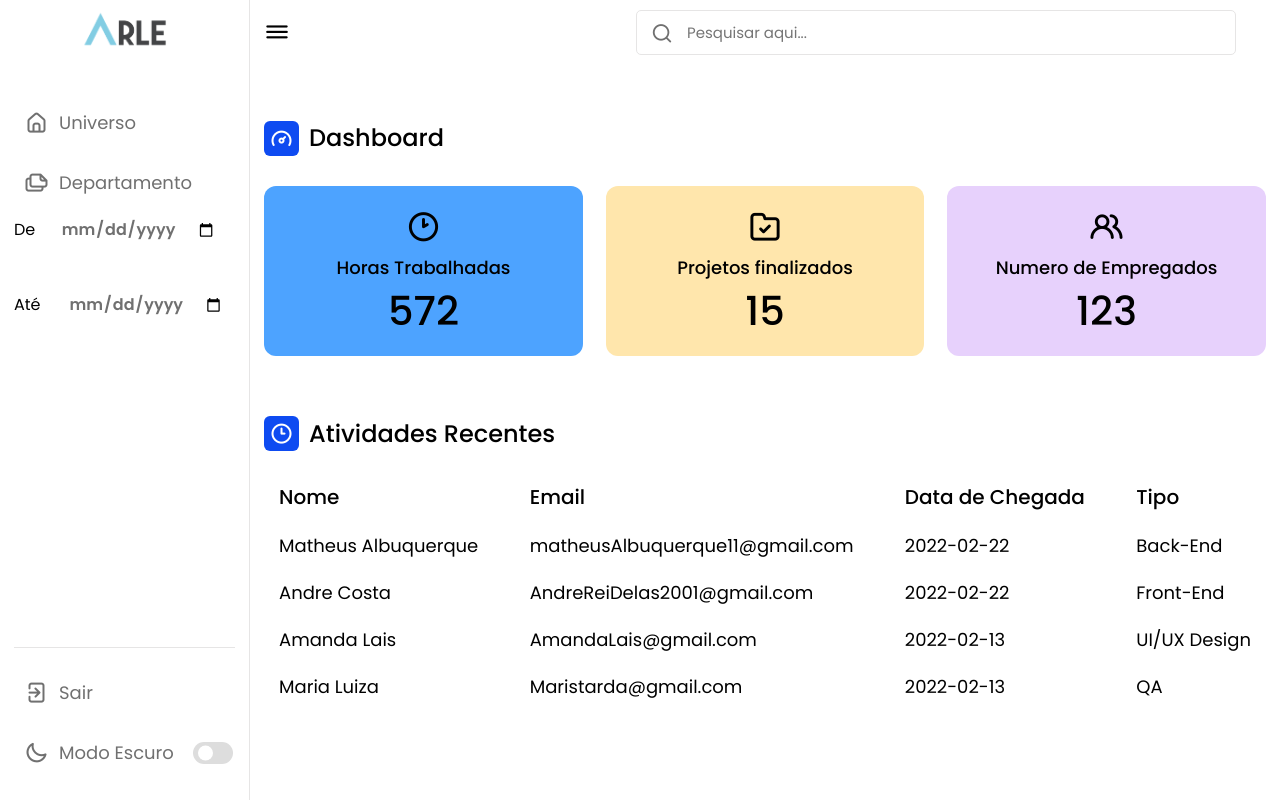
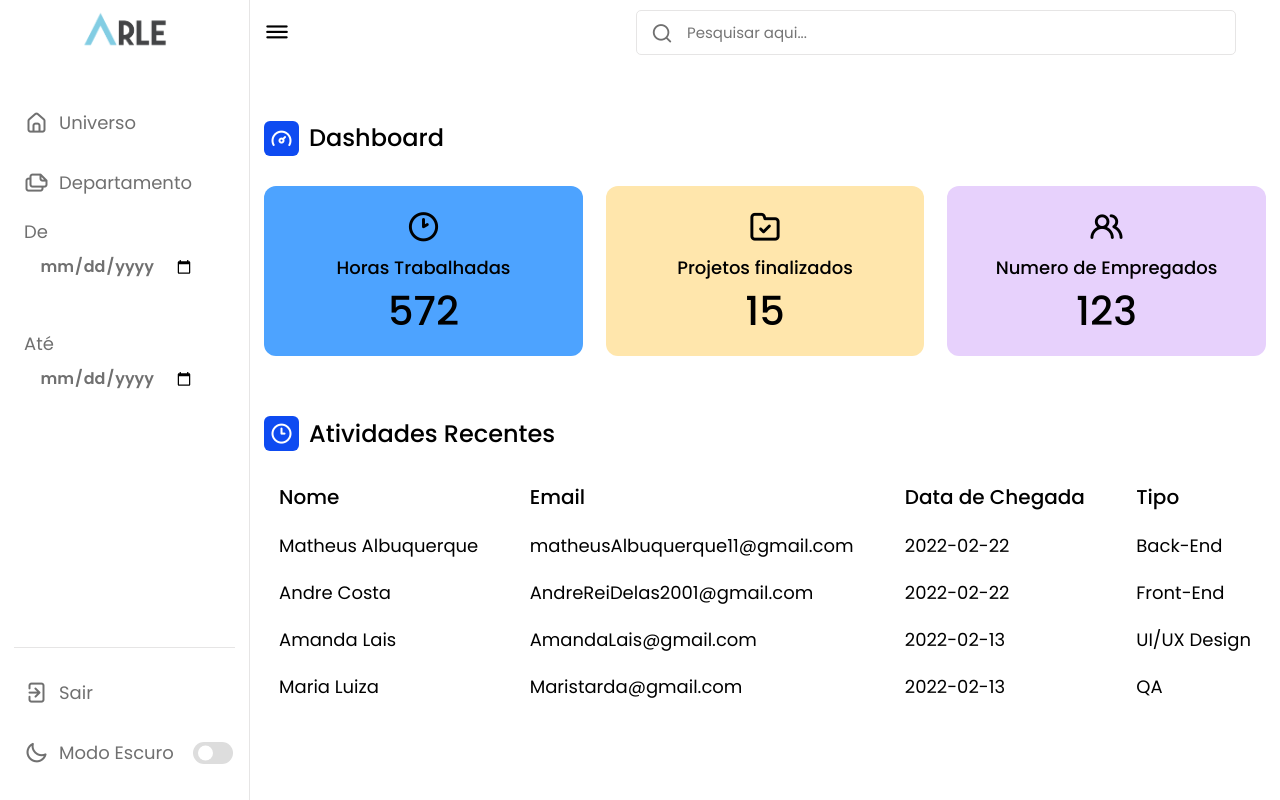
Before and after one commit to matheus-git11/ProjetoArle, a React (Vite) app in the folder ArleWebProject/arle-webProject/: page /dashboard in a window 1280 px wide. Built offline with nearby package versions, Linux system fonts and the light colour scheme.

Commit message:
feat: ajustes no dashboard e criação do desempenho

```diff
--- a/ArleWebProject/arle-webProject/src/Routes/Dashboard/Dashboard.Component,.jsx
+++ b/ArleWebProject/arle-webProject/src/Routes/Dashboard/Dashboard.Component,.jsx
@@ -48,12 +48,12 @@ const Dashboard = () => {
                   <span className="link-name">Departamento</span>
                 </a>
               </li>
+              <p>De</p>
               <li>
-                <p>De</p>
                 <input type="date" />
               </li>
+              <p>Até</p>
               <li>
-                <p>Até</p>
                 <input type="date" />
               </li>
 
--- a/ArleWebProject/arle-webProject/src/Routes/Dashboard/Dashboard.Style.css
+++ b/ArleWebProject/arle-webProject/src/Routes/Dashboard/Dashboard.Style.css
@@ -163,7 +163,12 @@ body.dark li a:hover:before{
     background-color: var(--text-color);
 }
 .nav-links p{
-    color: #000000;
+    margin-left: 10px;
+    margin-bottom: 10px;
+    margin-top: 10px;
+    color: #707070;
+    font-size: 18px;
+    font-weight: 400;
 }
 .menu-items li a i{
     font-size: 24px;
```
Also changed, not shown: ArleWebProject/arle-webProject/src/Routes/Home/Home.Component.jsx (+5 -5 lines), ArleWebProject/arle-webProject/src/Routes/PerformanceDashboard/PerfomanceDashboard.Component.jsx (added), ArleWebProject/arle-webProject/src/Routes/PerformanceDashboard/PerformanceDashboard.Style.css (added).
